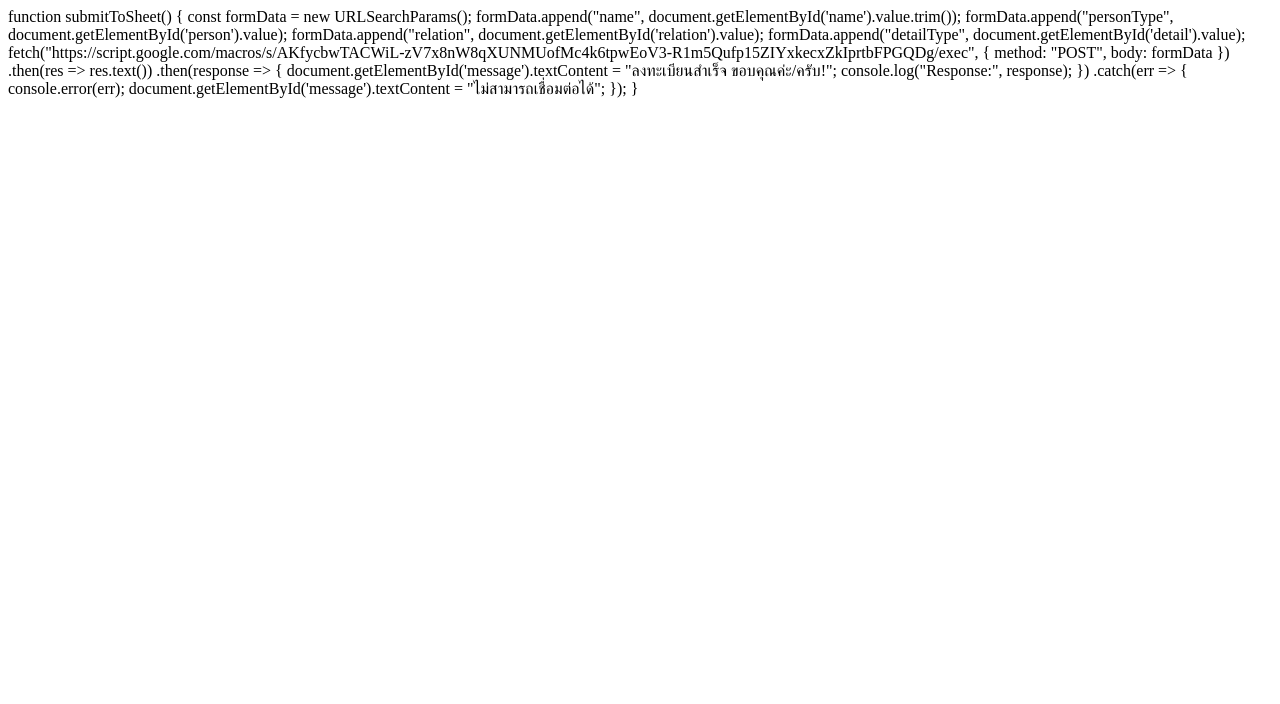
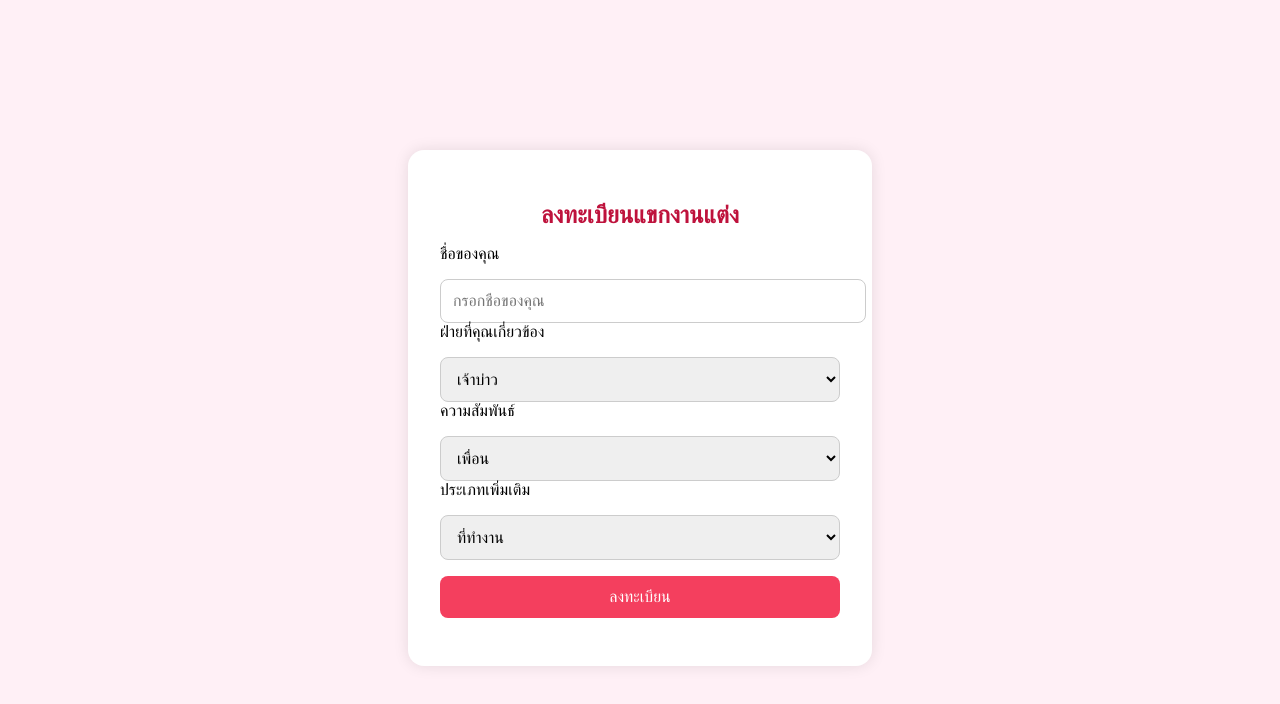
Before and after one commit to jump1852-code/weddingguest, a plain HTML site: page index.html in a window 1280 px wide. Drawn offline with Linux system fonts and the light colour scheme.

Commit message:
Update index.html

```diff
--- a/index.html
+++ b/index.html
@@ -1,11 +1,111 @@
+<!DOCTYPE html>
+<html lang="th">
+<head>
+  <meta charset="UTF-8">
+  <title>Wedding Guest Registration</title>
+  <style>
+    body {
+      font-family: 'Arial', sans-serif;
+      background: #fff0f6;
+      display: flex;
+      flex-direction: column;
+      align-items: center;
+      justify-content: center;
+      min-height: 100vh;
+    }
+
+    .container {
+      background: white;
+      padding: 2rem;
+      border-radius: 1rem;
+      box-shadow: 0 0 15px rgba(0, 0, 0, 0.1);
+      width: 100%;
+      max-width: 400px;
+    }
+
+    input, select, button {
+      width: 100%;
+      margin-top: 1rem;
+      padding: 0.75rem;
+      border-radius: 0.5rem;
+      border: 1px solid #ccc;
+      font-size: 1rem;
+    }
+
+    button {
+      background-color: #f43f5e;
+      color: white;
+      border: none;
+      cursor: pointer;
+    }
+
+    button:hover {
+      background-color: #e11d48;
+    }
+
+    h2 {
+      color: #be123c;
+      margin-bottom: 1rem;
+      text-align: center;
+    }
+  </style>
+</head>
+<body>
+
+  <div class="container">
+    <h2>ลงทะเบียนแขกงานแต่ง</h2>
+
+    <label for="name">ชื่อของคุณ</label>
+    <input type="text" id="name" placeholder="กรอกชื่อของคุณ">
+
+    <label for="person">ฝ่ายที่คุณเกี่ยวข้อง</label>
+    <select id="person">
+      <option value="groom">เจ้าบ่าว</option>
+      <option value="bride">เจ้าสาว</option>
+    </select>
+
+    <label for="relation">ความสัมพันธ์</label>
+    <select id="relation">
+      <option value="friend">เพื่อน</option>
+      <option value="relative">ญาติ</option>
+    </select>
+
+    <label for="detail">ประเภทเพิ่มเติม</label>
+    <select id="detail">
+      <option value="work">ที่ทำงาน</option>
+      <option value="bachelor">ป.ตรี</option>
+      <option value="master">ป.โท</option>
+      <option value="other">อื่นๆ</option>
+      <option value="father">ฝั่งพ่อ</option>
+      <option value="mother">ฝั่งแม่</option>
+    </select>
+
+    <button onclick="submitToSheet()">ลงทะเบียน</button>
+
+    <p id="message" style="margin-top: 1rem; color: green;"></p>
+  </div>
+
+  <script>
     function submitToSheet() {
+      const name = document.getElementById('name').value.trim();
+      const personType = document.getElementById('person').value;
+      const relation = document.getElementById('relation').value;
+      const detailType = document.getElementById('detail').value;
+
+      if (!name) {
+        alert("กรุณากรอกชื่อ");
+        return;
+      }
+
       const formData = new URLSearchParams();
-  formData.append("name", document.getElementById('name').value.trim());
-  formData.append("personType", document.getElementById('person').value);
-  formData.append("relation", document.getElementById('relation').value);
-  formData.append("detailType", document.getElementById('detail').value);
+      formData.append("name", name);
+      formData.append("personType", personType);
+      formData.append("relation", relation);
+      formData.append("detailType", detailType);
 
-  fetch("https://script.google.com/macros/s/AKfycbwTACWiL-zV7x8nW8qXUNMUofMc4k6tpwEoV3-R1m5Qufp15ZIYxkecxZkIprtbFPGQDg/exec", {
+      const url = "https://script.google.com/macros/s/AKfycbxhAzwTSR0Bv7RbwvBSg6TQbhuM1QoeaN7NcUBxHMCYjsK6n3t5Q21tCQ6AC_5-rPfBjA/exec";
+
+      fetch(url, {
         method: "POST",
         body: formData
       })
@@ -19,3 +119,6 @@ function submitToSheet() {
         document.getElementById('message').textContent = "ไม่สามารถเชื่อมต่อได้";
       });
     }
+  </script>
+</body>
+</html>
```
Lines whose indentation alone changed are shown as unchanged.
